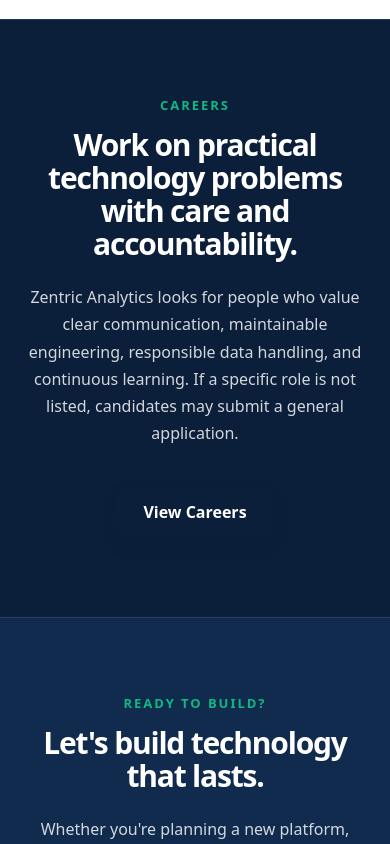
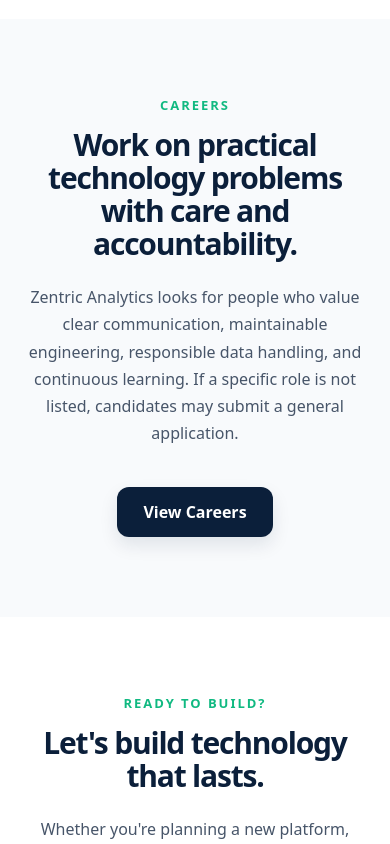
Before and after one commit to Zentric-Analytics/Zentricanalytics.com, a Next.js app: page / in a window 390 px wide. Shown: the part 10580-11424 px from the top of the page. Built offline with nearby package versions, Linux system fonts and the light colour scheme.

Commit message:
Update homepage background rhythm

```diff
--- a/src/app/page.tsx
+++ b/src/app/page.tsx
@@ -198,7 +198,7 @@ export default function Home() {
         </div>
       </section>
 
-      <section className="philosophy-section relative isolate overflow-hidden bg-[#F8FAFC] px-4 py-16 sm:px-6 sm:py-20 lg:py-28" aria-labelledby="how-we-think-heading">
+      <section className="philosophy-section relative isolate overflow-hidden bg-white px-4 py-16 sm:px-6 sm:py-20 lg:py-28" aria-labelledby="how-we-think-heading">
         <div className="pointer-events-none absolute inset-0 -z-10 opacity-[0.025] [background-image:linear-gradient(rgba(15,23,42,0.95)_1px,transparent_1px),linear-gradient(90deg,rgba(15,23,42,0.95)_1px,transparent_1px),linear-gradient(45deg,transparent_48%,rgba(16,185,129,0.9)_49%,rgba(16,185,129,0.9)_51%,transparent_52%)] [background-size:56px_56px,56px_56px,168px_168px]" aria-hidden="true" />
         <div className="pointer-events-none absolute inset-x-0 top-0 -z-10 h-32 bg-gradient-to-b from-white/60 to-transparent" aria-hidden="true" />
         <div className="editorial-reveal editorial-reveal-4 mx-auto max-w-6xl rounded-[1.65rem] border border-[#E5E7EB] bg-white px-7 py-12 text-left shadow-[0_26px_80px_rgba(15,23,42,0.08),0_2px_10px_rgba(15,23,42,0.035)] sm:rounded-[1.75rem] sm:px-11 sm:py-16 lg:px-16 lg:py-20">
@@ -239,7 +239,7 @@ export default function Home() {
         </div>
       </section>
 
-      <section className="bg-white px-4 py-16 sm:px-6 sm:py-20 lg:py-28" aria-labelledby="core-capabilities-heading">
+      <section className="bg-[#F8FAFC] px-4 py-16 sm:px-6 sm:py-20 lg:py-28" aria-labelledby="core-capabilities-heading">
         <div className="mx-auto max-w-6xl">
           <SectionHeader
             eyebrow="CORE CAPABILITIES"
@@ -286,7 +286,7 @@ export default function Home() {
         </div>
       </section>
 
-      <section className="bg-[#F8FAFC] px-4 py-16 sm:px-6 sm:py-20 lg:py-28" aria-labelledby="why-choose-heading">
+      <section className="bg-white px-4 py-16 sm:px-6 sm:py-20 lg:py-28" aria-labelledby="why-choose-heading">
         <div className="mx-auto max-w-6xl">
           <SectionHeader
             eyebrow="WHY CHOOSE ZENTRIC ANALYTICS"
@@ -381,48 +381,38 @@ export default function Home() {
       </section>
 
       <section
-        className="relative isolate overflow-hidden bg-[#0B1F3A] px-4 py-20 sm:px-6 sm:py-24 lg:py-28"
+        className="relative isolate overflow-hidden bg-[#F8FAFC] px-4 py-20 sm:px-6 sm:py-24 lg:py-28"
         aria-labelledby="careers-preview-heading"
       >
-        <div
-          aria-hidden="true"
-          className="absolute inset-x-0 top-0 -z-10 h-px bg-white/10"
-        />
         <div className="editorial-reveal mx-auto flex max-w-3xl flex-col items-center text-center">
           <SectionHeader
             align="center"
             eyebrow="CAREERS"
             heading="Work on practical technology problems with care and accountability."
             headingId="careers-preview-heading"
-            tone="dark"
             description="Zentric Analytics looks for people who value clear communication, maintainable engineering, responsible data handling, and continuous learning. If a specific role is not listed, candidates may submit a general application."
           />
-          <Link className="btn btn-primary mt-10 bg-[#10B981] text-[#0B1F3A] shadow-[0_12px_28px_rgba(16,185,129,0.18)] hover:bg-[#34D399] hover:text-[#0B1F3A] hover:shadow-[0_14px_32px_rgba(16,185,129,0.24)] focus-visible:outline-white" href="/careers">
+          <Link className="btn btn-primary mt-10" href="/careers">
             View Careers
           </Link>
         </div>
       </section>
 
       <section
-        className="relative isolate overflow-hidden bg-[#102B4D] px-4 py-20 sm:px-6 sm:py-24 lg:py-28"
+        className="relative isolate overflow-hidden bg-white px-4 py-20 sm:px-6 sm:py-24 lg:py-28"
         aria-labelledby="final-cta-heading"
       >
-        <div
-          aria-hidden="true"
-          className="absolute inset-x-0 top-0 -z-10 h-px bg-white/10"
-        />
         <div className="editorial-reveal mx-auto flex max-w-3xl flex-col items-center text-center">
           <SectionHeader
             align="center"
             eyebrow="READY TO BUILD?"
             heading={<>Let&apos;s build technology that lasts.</>}
             headingId="final-cta-heading"
-            tone="dark"
             description="Whether you're planning a new platform, modernizing existing systems, exploring artificial intelligence, or developing a research-led technology initiative, Zentric Analytics can help you move from idea to reliable execution."
           />
           <div className="mt-10 flex w-full flex-col items-center gap-4 sm:mt-12 sm:w-auto sm:flex-row sm:justify-center">
             <Link
-              className="btn btn-primary w-full bg-white text-[#0B1F3A] shadow-[0_10px_24px_rgba(0,0,0,0.16)] hover:bg-[#F8FAFC] hover:text-[#0B1F3A] hover:shadow-[0_12px_28px_rgba(0,0,0,0.20)] focus-visible:outline-white sm:w-auto"
+              className="btn btn-primary w-full sm:w-auto"
               href="/contact"
             >
               Let&apos;s Talk
--- a/src/components/SiteFooter.tsx
+++ b/src/components/SiteFooter.tsx
@@ -39,7 +39,7 @@ function FooterHeading({ children }: { children: React.ReactNode }) {
 
 export function SiteFooter() {
   return (
-    <footer className="bg-[#071426] text-white" aria-label="Site footer">
+    <footer className="bg-[#0B1F3A] text-white" aria-label="Site footer">
       <div className="mx-auto w-full max-w-7xl px-5 py-12 sm:px-6 sm:py-14 lg:px-8 lg:py-16">
         <div className="grid gap-9 sm:grid-cols-2 sm:gap-x-12 sm:gap-y-12 lg:grid-cols-[minmax(0,1.3fr)_minmax(0,0.72fr)_minmax(0,1fr)_minmax(0,0.85fr)] lg:gap-x-12">
           <section aria-labelledby="footer-company-overview" className="min-w-0">
```
